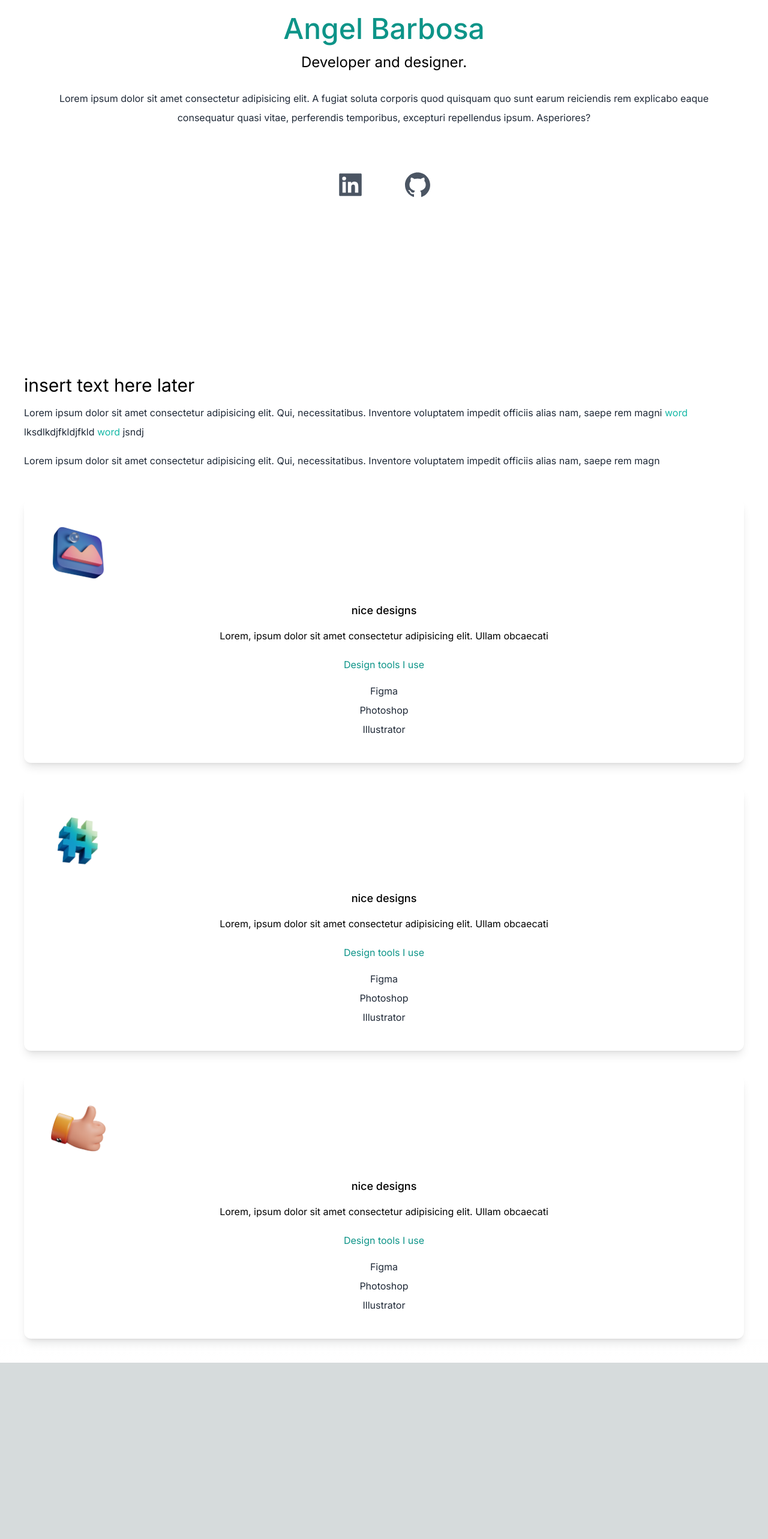
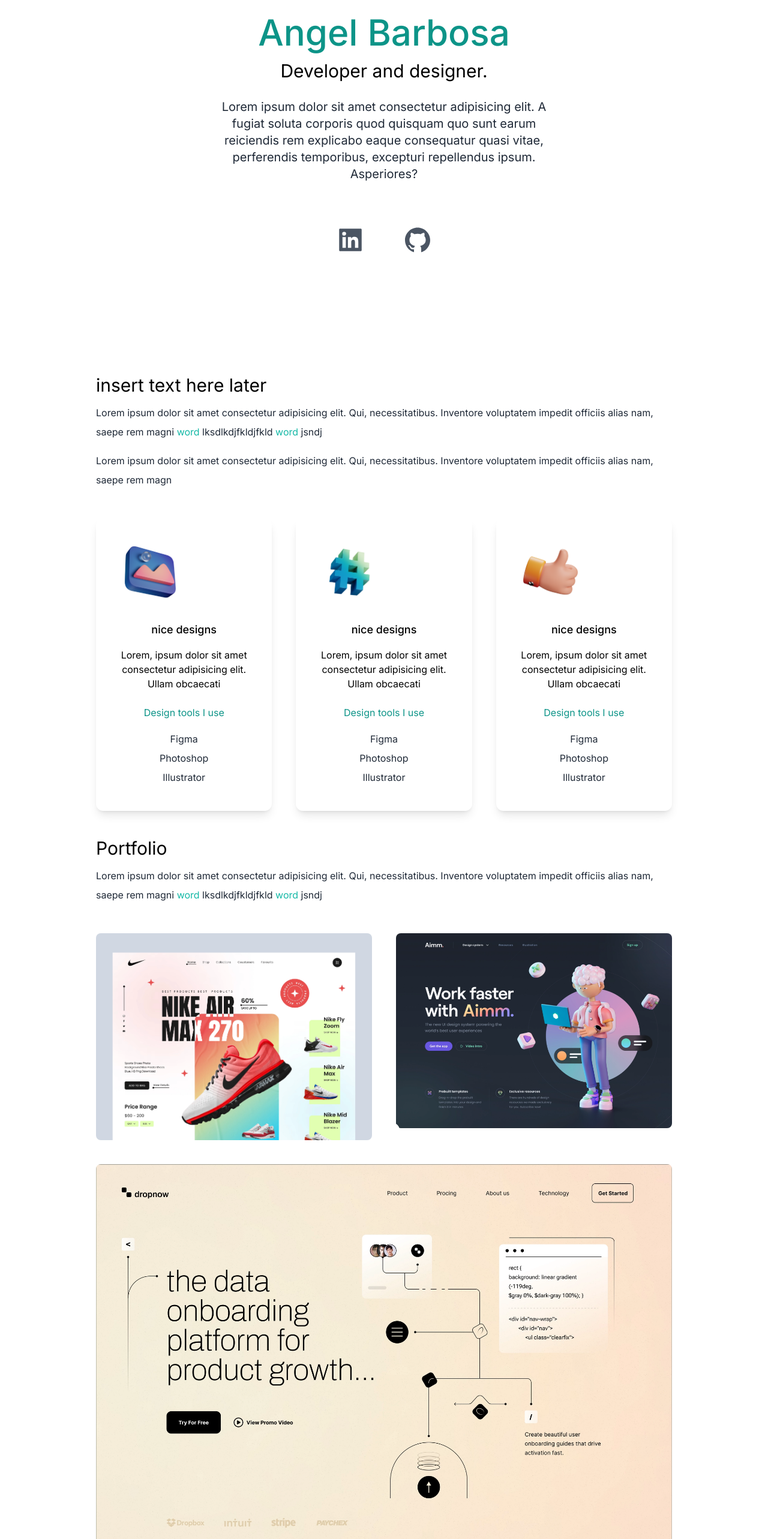
Before and after one commit to angeelbarbosa/react-portfolio, a Next.js app: page / in a window 1280 px wide. Shown: the part 180-2746 px from the top of the page at 60% size. Before the commit the page ends 2452 px from the top, so only its background shows below. Built offline with nearby package versions, Linux system fonts and the light colour scheme.

Commit message:
adding filler content to page

```diff
--- a/app/page.tsx
+++ b/app/page.tsx
@@ -5,6 +5,9 @@
 import design from "../public/design.png"
 import code from "../public/code.png"
 import consulting from "../public/consulting.png"
+import web1 from "../public/web1.png"
+import web3 from "../public/web3.png"
+import web5 from "../public/web5.png"
 
 export default function Home() {
   return (
@@ -15,7 +18,7 @@
         <link rel="icon" href="/favicon.ico" />
       </Head>
 
-      <main className="bg-white px-10">
+      <main className="bg-white px-10 md:px-20 lg:px-40">
         <section className=" min-h-screen">
           <nav className="py-10 mb-12 flex justify-between">
             <h1 className="text-xl font-burtons">Angel Barbosa</h1>
@@ -34,11 +37,13 @@
             </ul>
           </nav>
           <div className="text-center p-10">
-            <h2 className="text-5xl py-2 text-teal-600 font-medium">
+            <h2 className="text-5xl py-2 text-teal-600 font-medium md:text-6xl">
               Angel Barbosa
             </h2>
-            <h3 className="text-2xl py-2">Developer and designer.</h3>
-            <p className="text-md py-5 leading-8 text-gray-800">
+            <h3 className="text-2xl py-2 md:text-3xl">
+              Developer and designer.
+            </h3>
+            <p className="text-md py-5 leading-8 text-gray-800 md:text-xl max-w-xl mx-auto">
               Lorem ipsum dolor sit amet consectetur adipisicing elit. A fugiat
               soluta corporis quod quisquam quo sunt earum reiciendis rem
               explicabo eaque consequatur quasi vitae, perferendis temporibus,
@@ -67,7 +72,7 @@
               saepe rem magn
             </p>
           </div>
-          <div>
+          <div className="lg:flex gap-10">
             <div className="text-center shadow-lg p-10 rounded-xl my-10">
               <Image alt="" src={design} width={100} height={100} />
               <h3 className="text-lg font-medium pt-8 pb-2">nice designs</h3>
@@ -107,7 +112,48 @@
           </div>
         </section>
         <section>
-          <div></div>
+          <div>
+            <h3 className="text-3xl py-1">Portfolio</h3>
+            <p className="text-md py-2 leading-8 text-gray-800">
+              Lorem ipsum dolor sit amet consectetur adipisicing elit. Qui,
+              necessitatibus. Inventore voluptatem impedit officiis alias nam,
+              saepe rem magni <span className="text-teal-500">word</span>{" "}
+              lksdlkdjfkldjfkld <span className="text-teal-500">word</span>{" "}
+              jsndj
+            </p>
+          </div>
+          <div className="flex flex-col gap-10 py-10 lg:flex-row lg:flex-wrap">
+            <div className="basis-1/3 flex-1">
+              <Image
+                alt=""
+                src={web1}
+                className="rounded-lg object-cover"
+                width={"100%"}
+                height={"100%"}
+                layout="responsive"
+              />
+            </div>
+            <div className="basis-1/3 flex-1">
+              <Image
+                alt=""
+                src={web5}
+                className="rounded-lg object-cover"
+                width={"100%"}
+                height={"100%"}
+                layout="responsive"
+              />
+            </div>
+            <div className="basis-1/3 flex-1">
+              <Image
+                alt=""
+                src={web3}
+                className="rounded-lg object-cover"
+                width={"100%"}
+                height={"100%"}
+                layout="responsive"
+              />
+            </div>
+          </div>
         </section>
       </main>
     </div>
```
